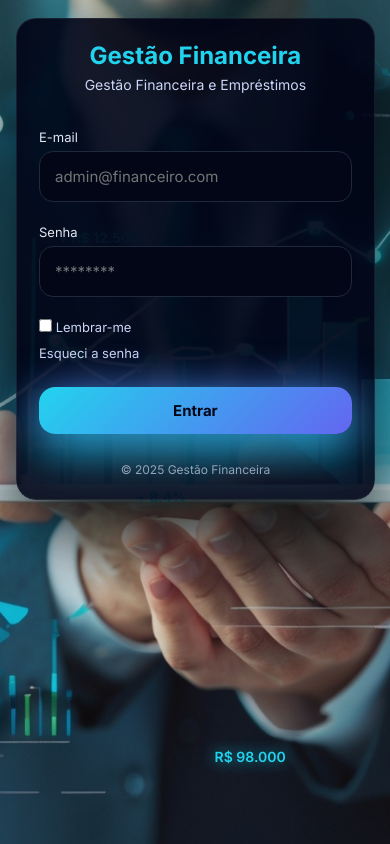
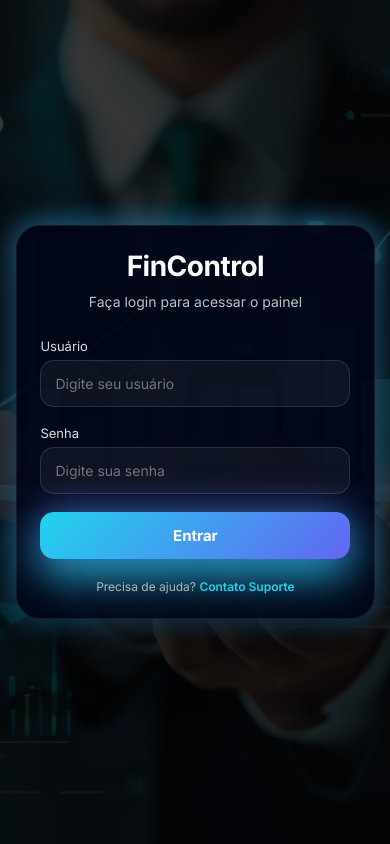
Before and after one commit to zacariasprojeto/fincontrool, a plain HTML site: page index.html in a window 390 px wide. Drawn offline with Linux system fonts and the light colour scheme.

Commit message:
Update index.html

```diff
--- a/index.html
+++ b/index.html
@@ -2,7 +2,7 @@
 <html lang="pt-BR">
 <head>
 <meta charset="UTF-8">
-<title>Login | Gestão Financeira</title>
+<title>Login | FinControl</title>
 <meta name="viewport" content="width=device-width, initial-scale=1.0">
 
 <link href="https://fonts.googleapis.com/css2?family=Inter:wght@300;400;600;700&display=swap" rel="stylesheet">
@@ -15,7 +15,6 @@
   font-family:'Inter',sans-serif;
 }
 
-/* ===== FUNDO FULL HD ===== */
 body{
   height:100vh;
   background:url("fundo-financeiro.jpg") no-repeat center center fixed;
@@ -26,44 +25,13 @@ body{
   overflow:hidden;
 }
 
-/* ===== CAMADA DE NÚMEROS FLUTUANTES ===== */
-.floating-numbers{
-  position:fixed;
+/* OVERLAY ESCURO */
+body::before{
+  content:"";
+  position:absolute;
   inset:0;
-  pointer-events:none;
+  background:rgba(0,0,0,0.78);
   z-index:1;
-}
-
-.float-item{
-  position:absolute;
-  color:#22d3ee;
-  font-weight:600;
-  font-size:18px;
-  opacity:0;
-  animation:floatUp 8s linear infinite;
-  text-shadow:0 0 15px rgba(34,211,238,0.8);
-}
-
-/* POSIÇÕES */
-.f1{ left:15%; animation-delay:0s; }
-.f2{ left:35%; animation-delay:2s; }
-.f3{ left:55%; animation-delay:4s; }
-.f4{ left:75%; animation-delay:6s; }
-
-/* ANIMAÇÃO */
-@keyframes floatUp{
-  0%{
-    bottom:-50px;
-    opacity:0;
-    transform:translateY(0);
-  }
-  10%{ opacity:1; }
-  90%{ opacity:1; }
-  100%{
-    bottom:110%;
-    opacity:0;
-    transform:translateY(-60px);
-  }
 }
 
 /* ===== LOGIN ===== */
@@ -74,19 +42,13 @@ body{
 }
 
 @keyframes fadeZoom{
-  from{
-    opacity:0;
-    transform:scale(0.85);
-  }
-  to{
-    opacity:1;
-    transform:scale(1);
-  }
+  from{ opacity:0; transform:scale(0.85); }
+  to{ opacity:1; transform:scale(1); }
 }
 
 /* CARD */
 .login-box{
-  width:420px;
+  width:min(420px, 92vw);
   padding:46px;
   background:rgba(2,6,23,0.92);
   border-radius:24px;
@@ -94,79 +56,72 @@ body{
   color:#fff;
 
   box-shadow:
-    0 35px 90px rgba(0,0,0,0.95),
-    0 0 120px rgba(34,211,238,0.35);
+    0 25px 60px rgba(0,0,0,0.6),
+    0 0 30px rgba(34,211,238,0.45),
+    0 0 30px rgba(99,102,241,0.35);
+  backdrop-filter:blur(12px);
 }
 
-/* TÍTULO */
 .login-box h1{
+  font-size:28px;
+  font-weight:700;
+  margin-bottom:10px;
+  letter-spacing:-0.5px;
   text-align:center;
-  font-size:34px;
-  color:#22d3ee;
-  margin-bottom:6px;
 }
 
 .login-box p{
+  font-size:14px;
+  font-weight:400;
+  color:rgba(255,255,255,0.75);
   text-align:center;
-  color:#cbd5f5;
-  margin-bottom:36px;
-  font-size:14px;
+  margin-bottom:28px;
 }
 
 /* INPUTS */
-.form-group{
-  margin-bottom:22px;
+.input-group{ margin-bottom:18px; }
+
+.input-group label{
+  display:block;
+  font-size:13px;
+  font-weight:500;
+  margin-bottom:6px;
+  color:rgba(255,255,255,0.85);
 }
 
-.form-group label{
-  font-size:13px;
-  color:#e2e8f0;
-  display:block;
-  margin-bottom:6px;
+.input-group input{
+  width:100%;
+  padding:14px 14px;
+  border-radius:14px;
+  border:1px solid rgba(255,255,255,0.12);
+  background:rgba(255,255,255,0.05);
+  color:#fff;
+  font-size:14px;
+  outline:none;
+  transition:0.25s;
 }
 
-.form-group input{
-  width:100%;
-  padding:15px;
-  border-radius:14px;
-  background:#020617;
-  border:1px solid #1e293b;
-  color:#fff;
-  font-size:15px;
-}
-
-.form-group input:focus{
-  outline:none;
-  border-color:#22d3ee;
-  box-shadow:0 0 0 3px rgba(34,211,238,0.35);
-}
-
-/* OPÇÕES */
-.options{
-  display:flex;
-  justify-content:space-between;
-  align-items:center;
-  font-size:13px;
-  color:#cbd5f5;
-  margin-bottom:26px;
+.input-group input:focus{
+  border:1px solid rgba(34,211,238,0.8);
+  box-shadow:0 0 10px rgba(34,211,238,0.55);
+  background:rgba(255,255,255,0.08);
 }
 
 /* BOTÃO */
 .btn-login{
   width:100%;
-  padding:16px;
+  padding:14px;
   border:none;
-  border-radius:16px;
-  background:linear-gradient(135deg,#22d3ee,#6366f1);
-  color:#020617;
-  font-size:16px;
+  border-radius:14px;
+  font-size:15px;
   font-weight:700;
   cursor:pointer;
+  color:#fff;
+
+  background:linear-gradient(135deg,#22d3ee,#6366f1);
+  box-shadow:0 18px 45px rgba(34,211,238,0.7),
+    0 0 40px rgba(99,102,241,0.6);
   transition:0.3s;
-
-  box-shadow:
-    0 18px 45px rgba(34,211,238,0.7),
-    0 0 40px rgba(99,102,241,0.6);
 }
 
 .btn-login:hover{
@@ -178,143 +133,64 @@ body{
 
 /* RODAPÉ */
 .footer{
-  margin-top:28px;
+  margin-top:20px;
   text-align:center;
   font-size:12px;
-  color:#94a3b8;
+  color:rgba(255,255,255,0.65);
 }
-/* ===== MOBILE ===== */
-@media (max-width: 768px){
+
+.footer a{
+  color:#22d3ee;
+  text-decoration:none;
+  font-weight:600;
+}
+.footer a:hover{ text-decoration:underline; }
+
+/* ===== RESPONSIVO (mobile) ===== */
+@media (max-width: 520px){
   body{
+    height:auto;
     min-height:100dvh;
-    height:auto;
-    padding:18px;
-    overflow:auto;
-    background-attachment:scroll;
-    align-items:flex-start;
+    overflow:auto;              /* permite rolar com teclado aberto */
+    background-attachment:scroll; /* evita travamentos no mobile */
   }
   .login-box{
-    width:min(420px, 92vw);
-    padding:28px;
-    border-radius:20px;
+    padding: min(46px, 6vw);
   }
-  .login-box h1{font-size:28px;}
-  .options{
-    flex-direction:column;
-    align-items:flex-start;
-    gap:10px;
-  }
-  .float-item{font-size:14px;}
 }
-
-@media (max-width: 420px){
-  .login-box{padding:22px;}
-  .login-box h1{font-size:24px;}
-  .btn-login{padding:14px; font-size:15px;}
-}
-
 </style>
 </head>
 
 <body>
 
-<!-- NÚMEROS FINANCEIROS FLUTUANDO -->
-<div class="floating-numbers">
-  <div class="float-item f1">+ R$ 12.500</div>
-  <div class="float-item f2">+ 8.4%</div>
-  <div class="float-item f3">R$ 98.000</div>
-  <div class="float-item f4">+ R$ 2.350</div>
-</div>
-
-<!-- LOGIN -->
 <div class="login-wrapper">
   <div class="login-box">
+    <h1>FinControl</h1>
+    <p>Faça login para acessar o painel</p>
 
-    <h1>Gestão Financeira</h1>
-    <p>Gestão Financeira e Empréstimos</p>
-
-    <div class="form-group">
-      <label>E-mail</label>
-      <input type="email" id="email" placeholder="admin@financeiro.com">
+    <div class="input-group">
+      <label for="user">Usuário</label>
+      <input type="text" id="user" placeholder="Digite seu usuário">
     </div>
 
-    <div class="form-group">
-      <label>Senha</label>
-      <input type="password" id="senha" placeholder="********">
-    </div>
-
-    <div class="options">
-      <label><input type="checkbox"> Lembrar-me</label>
-      <span>Esqueci a senha</span>
+    <div class="input-group">
+      <label for="pass">Senha</label>
+      <input type="password" id="pass" placeholder="Digite sua senha">
     </div>
 
     <button class="btn-login" onclick="login()">Entrar</button>
 
     <div class="footer">
-      © 2025 Gestão Financeira
+      Precisa de ajuda? <a href="#">Contato Suporte</a>
     </div>
-
   </div>
 </div>
 
 <script>
-function makeId(prefix){
-  return `${prefix}-${Date.now().toString(16)}-${Math.random().toString(16).slice(2,8)}`;
-}
-
-function login() {
-  const email = document.getElementById("email").value.trim();
-  const senha = document.getElementById("senha").value.trim();
-
-  if (!email || !senha) {
-    alert("Preencha e-mail e senha");
-    return;
-  }
-
-  let usuario = null;
-
-  /* ===== ADMIN MASTER =====
-     (mantenha sua verificação exatamente como você já tinha) */
-  if (email === "laboratorioganso@gmail.com" && senha === "pix281500") {
-    usuario = { role: "MASTER", nome: "Admin Master", area: "Geral" };
-  }
-
-  /* ===== GESTOR ===== */
-  else if (email === "gestor@financeiro.com" && senha === "123456") {
-    usuario = { role: "GESTOR", nome: "Gestor Financeiro", area: "Centro" };
-  }
-
-  /* ===== OPERADOR ===== */
-  else if (email === "operador@financeiro.com" && senha === "123456") {
-    usuario = { role: "OPERADOR", nome: "Operador João", area: "Centro" };
-  }
-
-  else {
-    alert("Usuário ou senha inválidos");
-    return;
-  }
-
-  // 1) Mantém seu padrão antigo (se alguma parte do front usar isso)
-  localStorage.setItem("usuarioLogado", JSON.stringify(usuario));
-
-  // 2) Salva no padrão que o dashboardd.html usa: currentUser {role, name, area, id}
-  const currentUser = {
-    role: usuario.role,
-    name: usuario.nome,
-    area: usuario.area,
-    id: usuario.role === "MASTER"
-      ? "u-master-demo"
-      : (usuario.role === "GESTOR" ? "u-gestor-demo" : makeId("u-operador"))
-  };
-  localStorage.setItem("currentUser", JSON.stringify(currentUser));
-
-  // 3) Redireciona para o dashboard
+function login(){
   window.location.href = "dashboardd.html";
 }
 </script>
 
-
-
-
 </body>
 </html>
```
